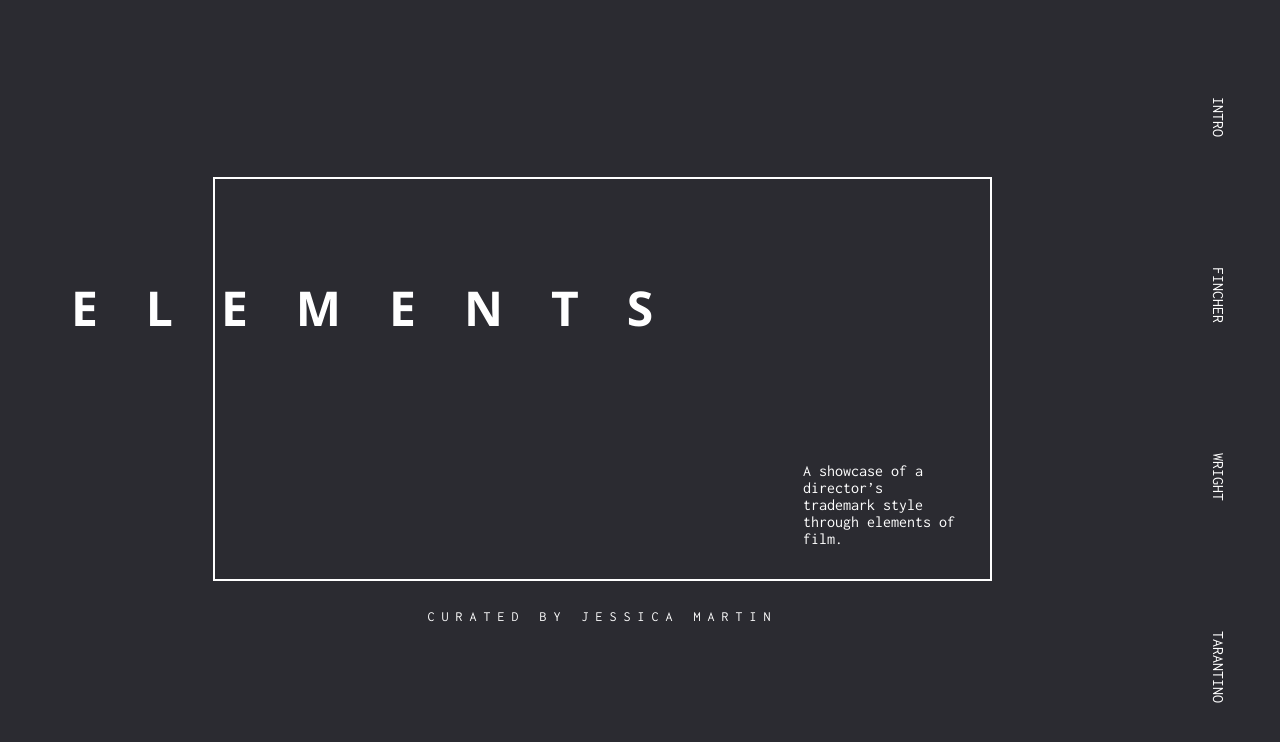
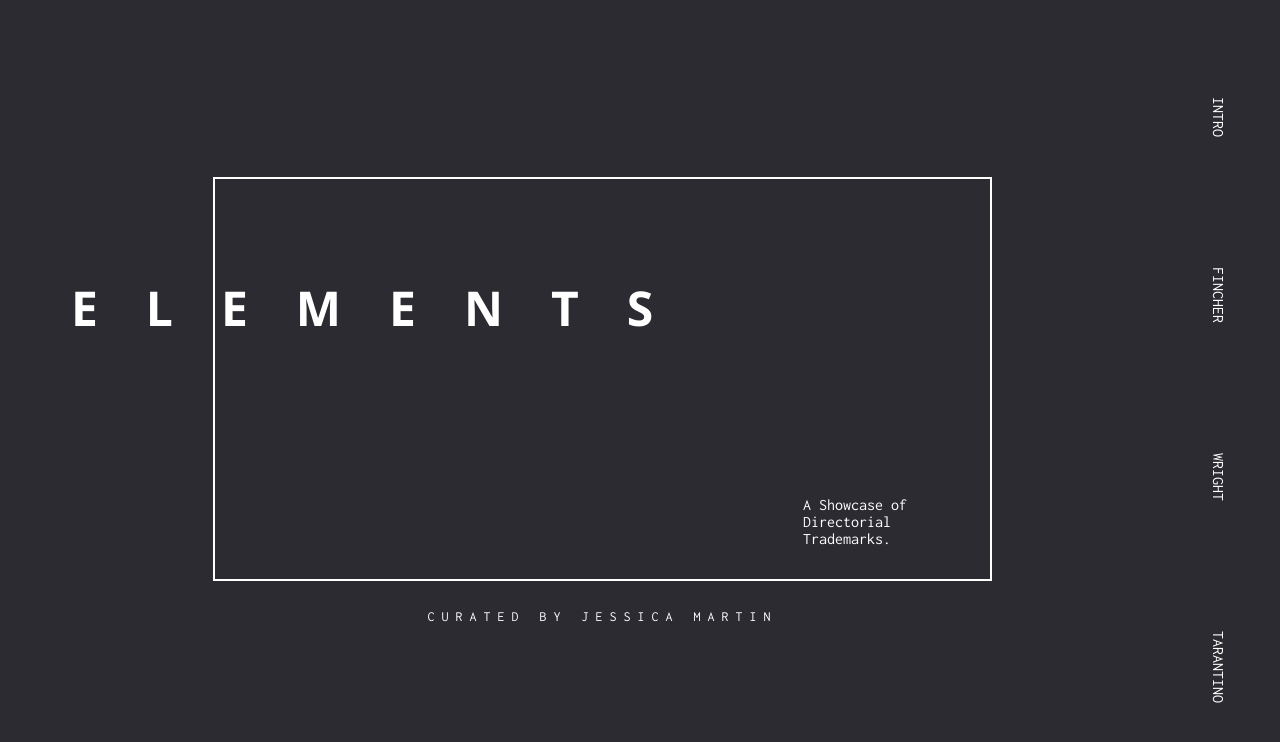
Before and after one commit to jessmartian/capstone, a Vue app in the folder elements/: page / in a window 1280 px wide. Shown: the top 742 px of the page. Built offline with nearby package versions, Linux system fonts and the light colour scheme.

Commit message:
CONTENT CHAANGES

```diff
--- a/elements/src/components/FincherScreen.vue
+++ b/elements/src/components/FincherScreen.vue
@@ -10,7 +10,6 @@
       </div>
       <div class="fincher__selected">
         <div class="fincher__selected-screen">
-          <video controls :src="selectedPallete.video"></video>
         </div>
         <div class="fincher__selected-palette">
           <div v-for="color in selectedPallete.colors"
@@ -58,7 +57,7 @@
           key: 1,
           description: 'Discordant colours of the prison jumpsuits are used to draw the attention to out-of-place elements to build anticipation and portray the importance of the items',
           movieName: 'Se7en',
-          video: '',
+          video: './assets/Seven.mp4',
           colors: [
             '#70714C',
             '#A4A06F',
--- a/elements/src/components/Intro.vue
+++ b/elements/src/components/Intro.vue
@@ -3,7 +3,7 @@
     <div class="intro-box">
       <div class="intro__title">Elements</div>
       <div class="intro__description">
-        A showcase of a director’s trademark style through elements of film.
+        A Showcase of Directorial Trademarks.
       </div>
     </div>
     <div class="intro__credit">
```
